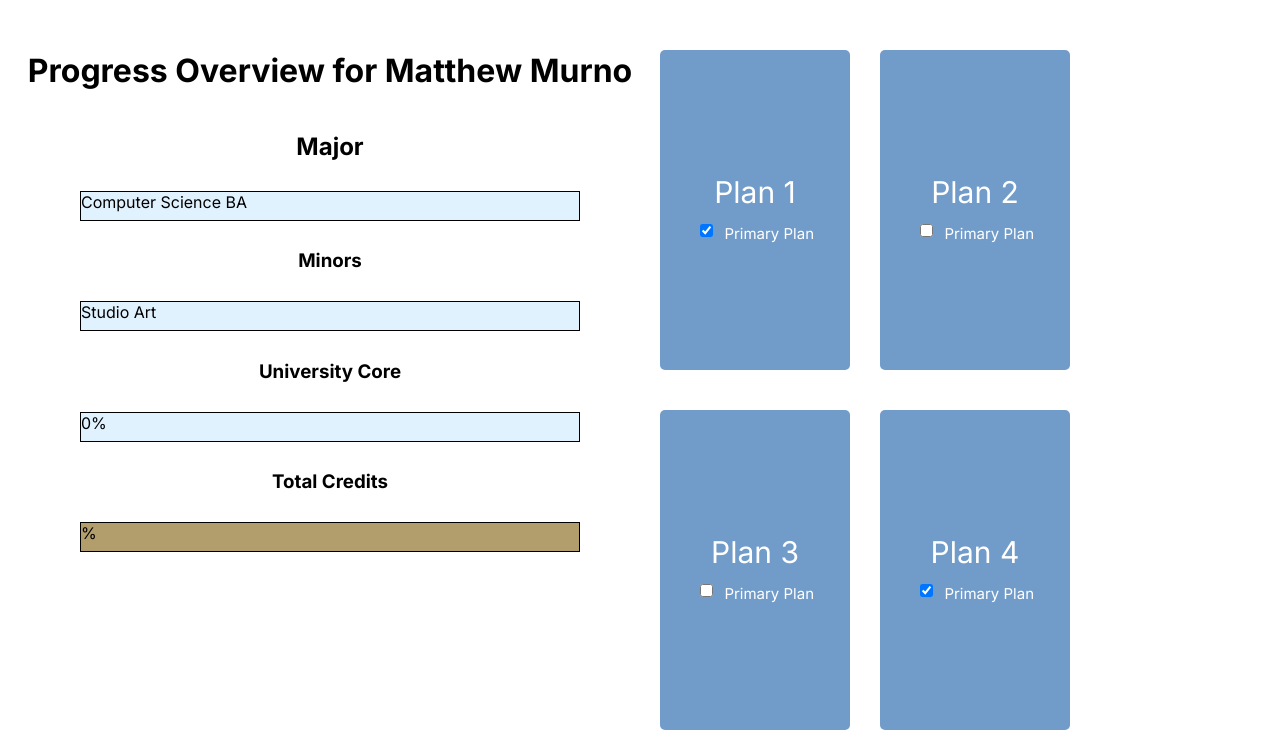
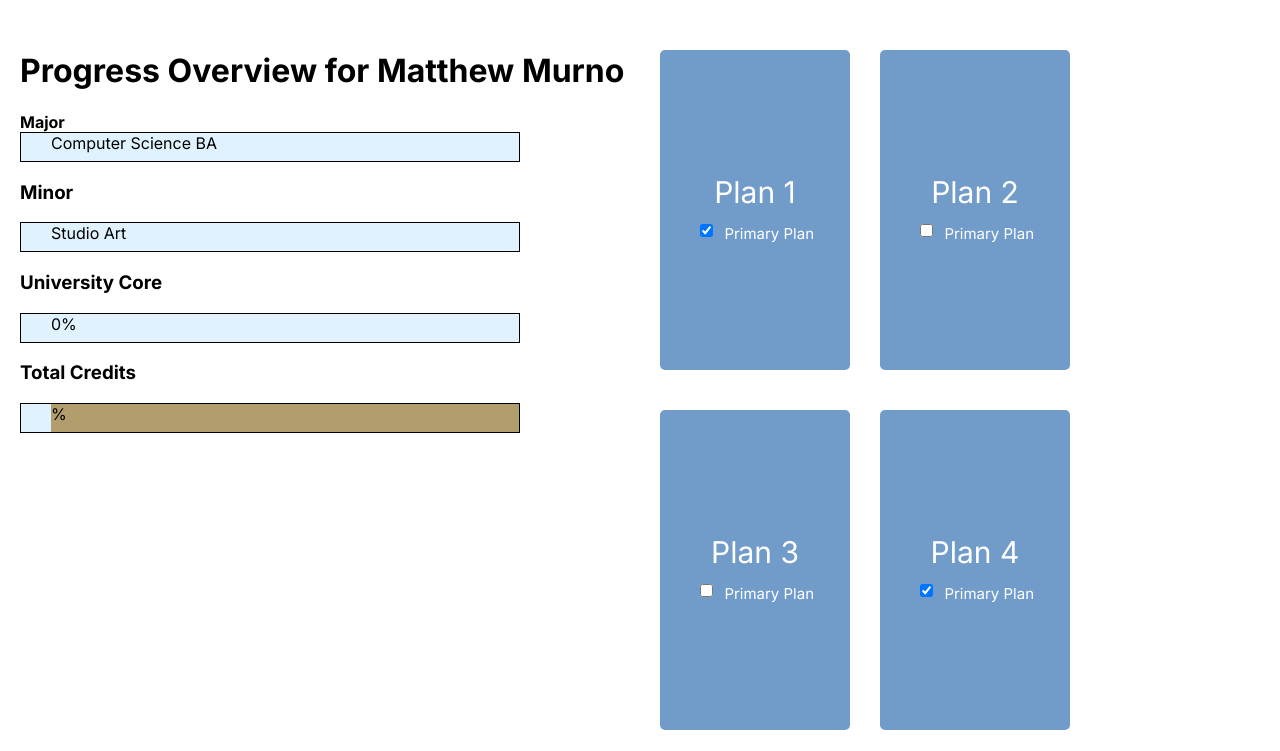
Before and after one commit to momokaiwase/EaglePlan, a Django app: template templates/Landing.html in a window 1280 px wide. Shown: the part 76-827 px from the top of the page. Run offline with Django 5.2, Linux system fonts and the light colour scheme; the template is opened without the code that fills it: values that come from a table or form of the project are taken from there, others are empty; data comes from the database, SQL or seed files in the repository; both versions use the stored data as it was after the commit; some libraries are stand-ins or nearby versions.

Commit message:
major/minor plural/singular title changes

```diff
--- a/static/Landing.css
+++ b/static/Landing.css
@@ -14,22 +14,22 @@
     padding: 20px;
 }
 
-.left-side, .right-side {
+
+.left-side {
+    display: flex;
+    flex-direction: column;
+    justify-content: start;
+    align-items: flex-start;
+    width: 50%;
+}
+
+.right-side {
     display: flex;
     flex-direction: column;
     justify-content: start;
     align-items: center;
     width: 50%;
 }
-
-/* .rectangle {
-    border: 1px solid black;
-    width: 300px;
-    height: 30px;
-    margin: 10px 0;
-    padding: 10px;
-    text-align: left;
-} */
 
 .button {
     text-decoration: none;
@@ -45,11 +45,6 @@
     color: white;
     border-radius: 5px;
     font-size: 30px;
-}
-
-.right-side {
-    justify-content: center;
-    align-items: center;
 }
 
 .button-container {
@@ -76,15 +71,22 @@
     font-size: smaller;
 }
 
+.bar-label {
+    display: inline-block;
+    margin-right: auto;
+    font-weight: bold;
+}
+
 .rectangle {
+    display: inline-block;
     position: relative;
     width: 500px; /* Adjust width as needed */
     height: 30px; /* Adjust height as needed */
     border: 1px solid black; /* Add border style */
-    margin: 10px 0; /* Adjust margin as needed */
-    padding: 0; /* Remove padding */
     box-sizing: border-box; /* Include border in the height and width */
     background-color: E1F2FF;
+    text-align: left;
+    padding-left: 30px;
 }
 
 .progress {
@@ -102,7 +104,7 @@
 .percentage-label {
     position: absolute;
     top: 0;
-    left: 100%; /* Position the label to the right side of the colored bar */
+    right: 0;
     transform: translateX(10px); /* Add some space between the bar and the label */
     height: 100%;
     line-height: 40px; /* Align the text vertically in the middle */
--- a/templates/Landing.html
+++ b/templates/Landing.html
@@ -8,19 +8,22 @@
     <div class="container">
         <div class="left-side">
             <h1>Progress Overview for {{student.first_name}} {{student.last_name}}</h1>
-            <h2>Major</h2>
+            {% if student.major2 != "Undeclared" %}
+            <div class="bar-label">Majors</div>
             <div class="rectangle">{{student.major}}</div>
-            {% if student.major2 != "Undeclared" %}
             <div class="rectangle">{{student.major2}}</div>
+            {% else %}
+            <div class="bar-label">Major</div>
+            <div class="rectangle">{{student.major}}</div>
             {% endif %}
-            {% if student.minor != "None" or student.minor2 != "None"%}
+            {% if student.minor2 != "None" and student.minor != "None" %}
             <h3>Minors</h3>
+            <div class="rectangle">{{student.minor}}</div>
+            <div class="rectangle">{{student.minor2}}</div>
             {% endif %}
-            {% if student.minor != "None" %}
+            {% if student.minor != "None" and student.minor2 == "None" %}
+            <h3>Minor</h3>
             <div class="rectangle">{{student.minor}}</div>
-            {% endif %}
-            {% if student.minor2 != "None" %}
-            <div class="rectangle">{{student.minor2}}</div>
             {% endif %}
             <h3>University Core</h3>
             <div class="rectangle">0%</div>
```
Also changed, not shown: db.sqlite3.
